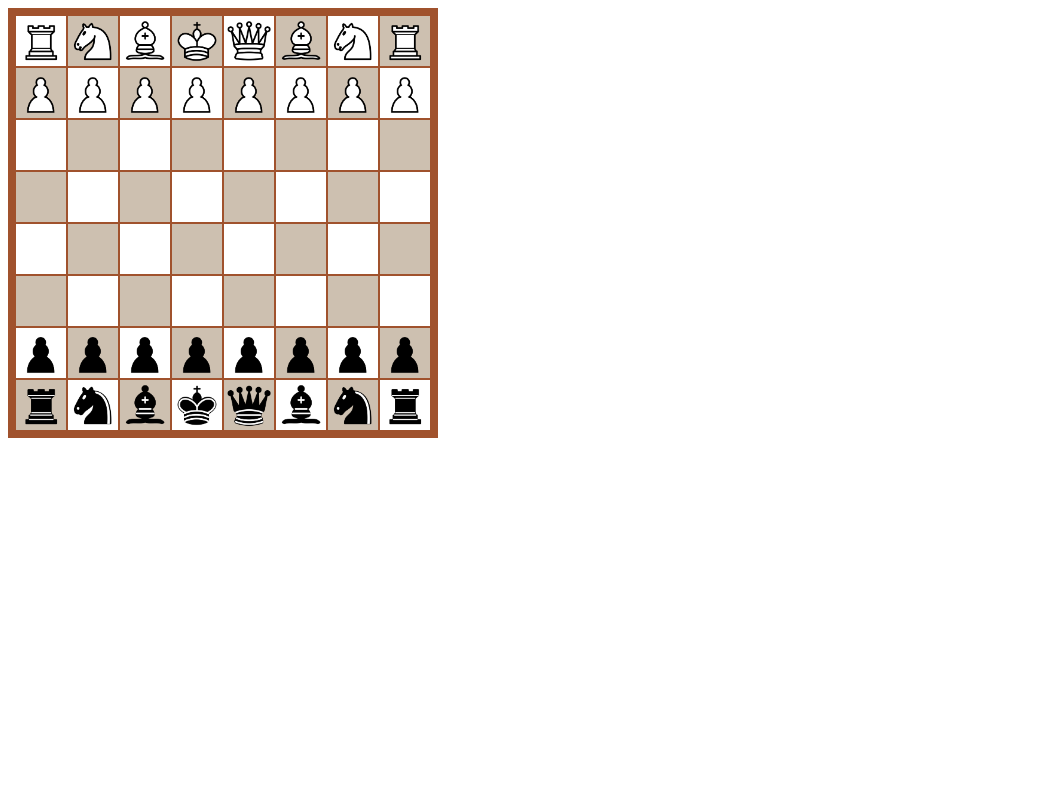
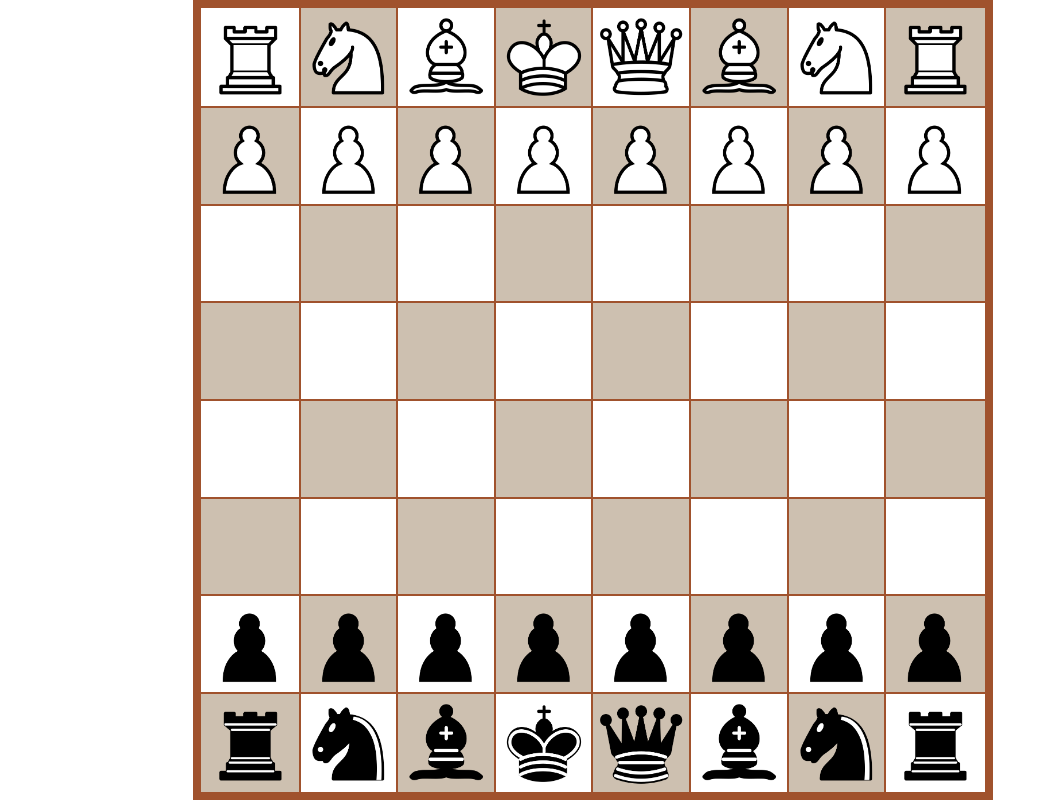
Before and after one commit to Ademilsonssilva/Chess, a plain HTML site: page index.html in a window 1280 px wide. Shown: the whole page, without its empty margins (0-1048 px from the left). Drawn offline with nearby package versions, Linux system fonts and the light colour scheme.

Commit message:
adicionado bootstrap

```diff
--- a/index.html
+++ b/index.html
@@ -2,11 +2,16 @@
 <!doctype html>
 <html lang="en">
 	<head>
-	    <meta charset="utf-8">
+		<!-- BOOSTRAP META TAGS -->
+		<meta charset="utf-8">
+		<meta name="viewport" content="width=device-width, initial-scale=1, shrink-to-fit=no">
+		<!-- END META TAGS -->
+
 		<title> Chess </title>
 
 		<!-- CSS -->
 		<link href="css/chess.css" type="text/css" rel="stylesheet">
+		<link href="node_modules/bootstrap/dist/css/bootstrap.css" type="text/css" rel="stylesheet">
 		<link href="https://code.jquery.com/ui/1.12.1/themes/black-tie/jquery-ui.css" type="text/css" rel="stylesheet">
 		<!-- ENDCSS -->
 
@@ -14,12 +19,21 @@
 
 	<body>
 		<!-- GAME -->
-		<div id="gameDIV"></div>
+		<div class="container">
+			<div class="row">
+				<div class="col-sm-11 center">
+					<center>
+						<div id="gameDIV" style="height: 100%;overflow: hidden;"></div>
+					</center>
+				</div>
+			</div>
+		</div>
 		<div id="dialogPawnPromotion" style="display: none;" title="PAWN PROMOTION!"></div>
 		<!-- ENDGAME -->
 
 		<!-- SCRIPTS -->
-		<script src="https://code.jquery.com/jquery-3.3.1.js"></script>
+		<script src="node_modules/jquery/dist/jquery.min.js"></script>
+		<script src="node_modules/bootstrap/dist/js/bootstrap.js"></script>
 		<script src="https://code.jquery.com/ui/1.12.1/jquery-ui.js"></script>
 		<script src="scripts/chess.js"></script>
 		<!-- ENDSCRIPTS -->
--- a/scripts/chess.js
+++ b/scripts/chess.js
@@ -25,7 +25,10 @@ $(document).ready(function () {
 
 function buildGameTable(target)
 {
-	table = $("<table class='gameTable'></table>");
+	height = window.innerHeight;
+	width = window.innerWidth;
+	lower = (height > width ? width : height);
+	table = $("<table class='gameTable' width='"+lower+"' height='"+lower+"'></table>");
 
 	for(row=1; row<9; row++) {
 		tr = $("<tr class='gameTR'></tr>");
```
Also changed, not shown: package-lock.json (added), 1 other file.
